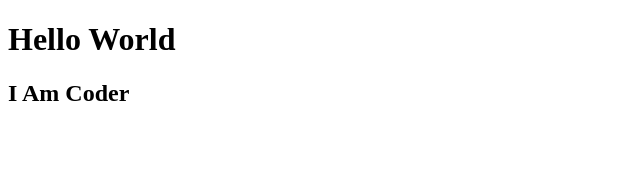
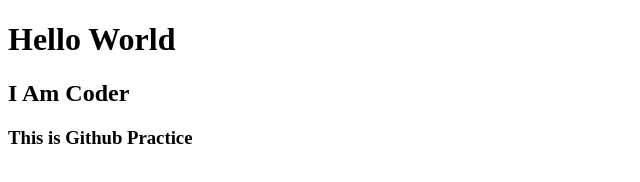
Before and after one commit to nehachandele/event_planner_public, a plain HTML site: page index.html in a window 1280 px wide. Shown: the whole page, without its empty margins (0-640 px from the left). Drawn offline with Linux system fonts and the light colour scheme.

Commit message:
Added line in index

```diff
--- a/index.html
+++ b/index.html
@@ -8,5 +8,6 @@
 <body>
     <h1> Hello World</h1>
     <h2>I Am Coder</h2>
+    <h3>This is Github Practice</h3>
 </body>
 </html>
```
Also changed, not shown: 1 other file.
